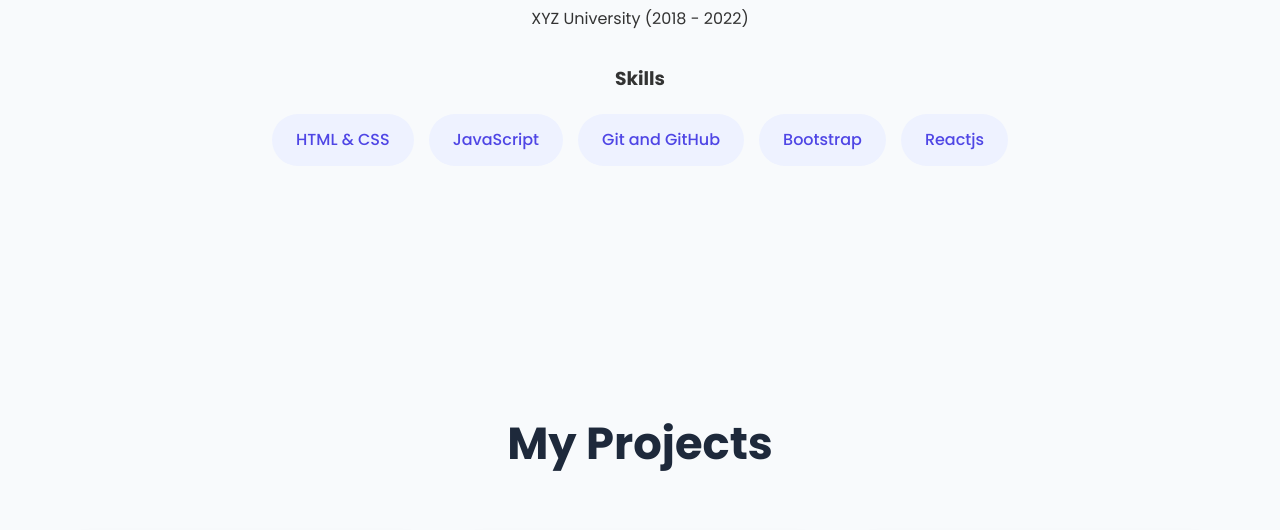
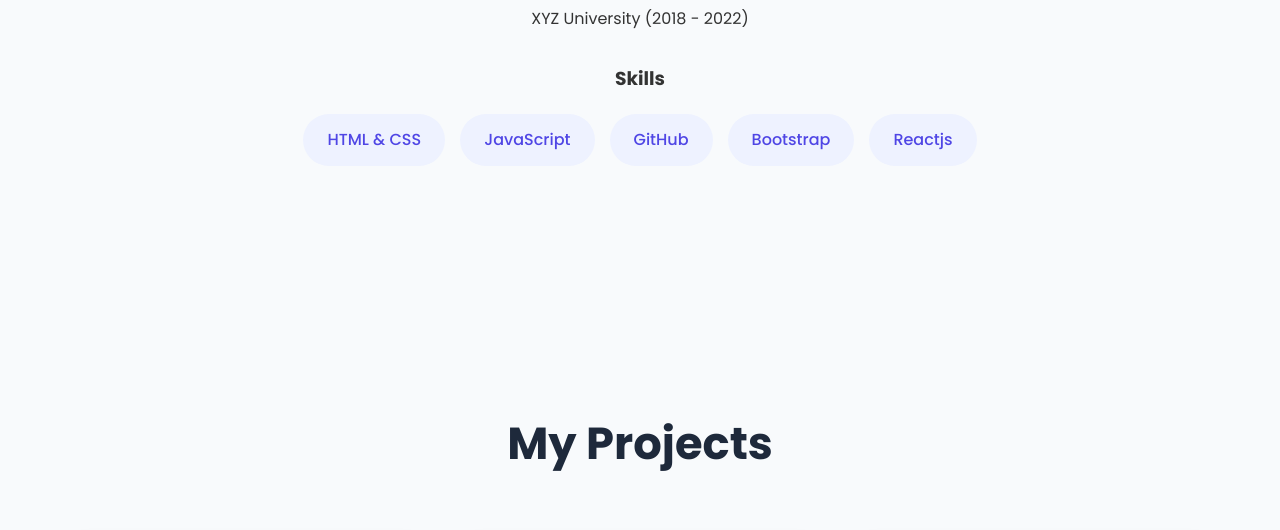
Before and after one commit to my-connectivity/portfolio, a plain HTML site: page index.html in a window 1280 px wide. Shown: the part 1167-1697 px from the top of the page. Drawn offline with Linux system fonts and the light colour scheme.

Commit message:
Update index.html

```diff
--- a/index.html
+++ b/index.html
@@ -48,7 +48,7 @@
             <ul class="skills">
                 <p>HTML & CSS</p>
                 <p>JavaScript</p>
-                <p>Git and GitHub</p>
+                <p>GitHub</p>
                 <p>Bootstrap</p>
                 <p>Reactjs</p>
             </ul>
@@ -100,4 +100,5 @@
 </body>
 
 
+
 </html>
```
